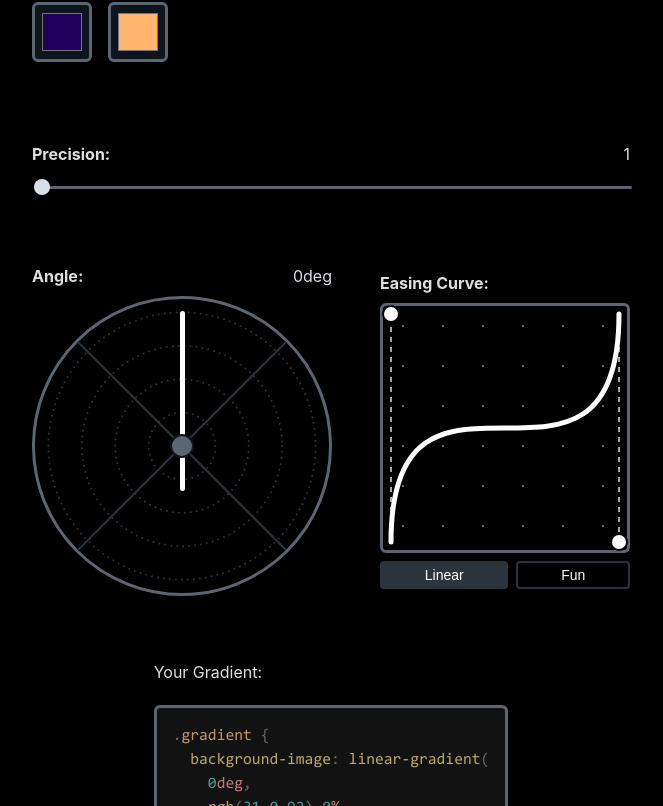
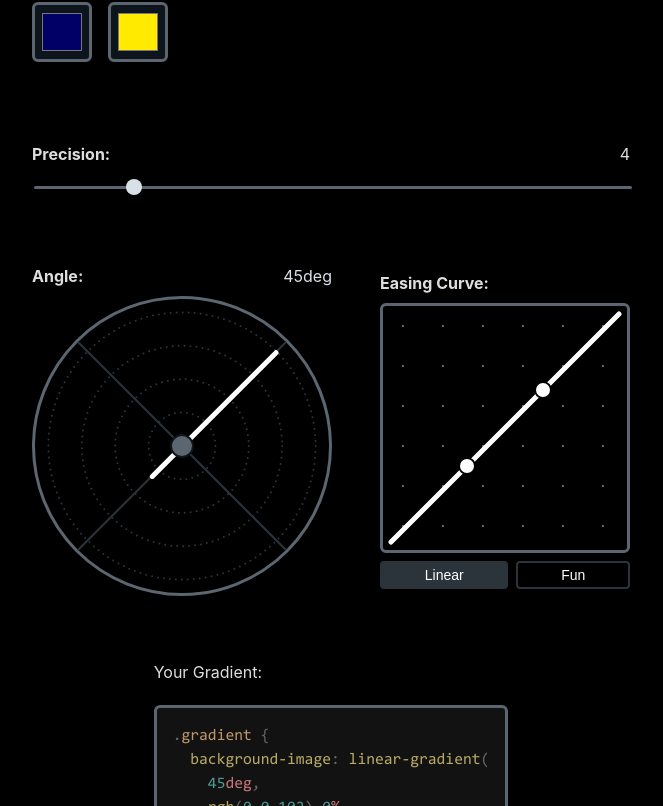
Before and after one commit to patryk-harasiuk/gradient-generator, a React (Vite) app: page / in a window 1280 px wide. Shown: the part 574-1380 px from the top of the page, without its empty margins (309-972 px from the left). Built offline with nearby package versions, Linux system fonts and the light colour scheme.

Commit message:
feat: change default precision and angle, change color mode to hcl

```diff
--- a/src/App.tsx
+++ b/src/App.tsx
@@ -24,11 +24,11 @@ type Bezier = {
 const DEFAULT_COLORS = [
   {
     id: 1,
-    color: "#1f005c",
+    color: "#000066",
   },
   {
     id: 2,
-    color: "#ffb56b",
+    color: "#FFEA00",
   },
   // {
   //   id: 3,
@@ -46,13 +46,13 @@ const DEFAULT_COLORS = [
 
 const DEFAULT_START_POINT: Coordinates = { x: 0, y: VIEWBOX_SIZE };
 const DEFAULT_END_POINT: Coordinates = { x: VIEWBOX_SIZE, y: 0 };
-const DEFAULT_FIRST_CONTROL_POINT: Coordinates = { x: 0, y: 0 };
-const DEFAULT_SECOND_CONTROL_POINT: Coordinates = { x: 228, y: 228 };
+const DEFAULT_FIRST_CONTROL_POINT = { x: 76, y: 152 };
+const DEFAULT_SECOND_CONTROL_POINT = { x: 152, y: 76 };
 
 function App() {
   const [colors, setColors] = useState(DEFAULT_COLORS);
-  const [precision, setPrecision] = useState(1);
-  const [angle, setAngle] = useState(0);
+  const [precision, setPrecision] = useState(4);
+  const [angle, setAngle] = useState(45);
   const [firstControlPoint, setFirstControlPoint] = useState<Coordinates>(
     DEFAULT_FIRST_CONTROL_POINT
   );
@@ -81,7 +81,7 @@ function App() {
 
   const colorsWithMidpoints = chroma
     .scale(parsedColors)
-    .mode("lch")
+    .mode("hcl")
     .colors(precision + parsedColors.length)
     .map((color, index) => `${chroma(color).css()} ${gradientStops[index]}%`);
 
--- a/src/utils/generateGradientStops.ts
+++ b/src/utils/generateGradientStops.ts
@@ -11,7 +11,7 @@ const getCubicBezier = (t: number, coordinates: Coordinates[]) => {
 
   const u = 1 - t;
 
-  // This is Cubic Bezier Curve formula
+  // Cubic Bezier Curve formula
   return (
     Math.pow(u, 3) * startPoint.y +
     3 * Math.pow(u, 2) * t * firstPoint.y +
```
